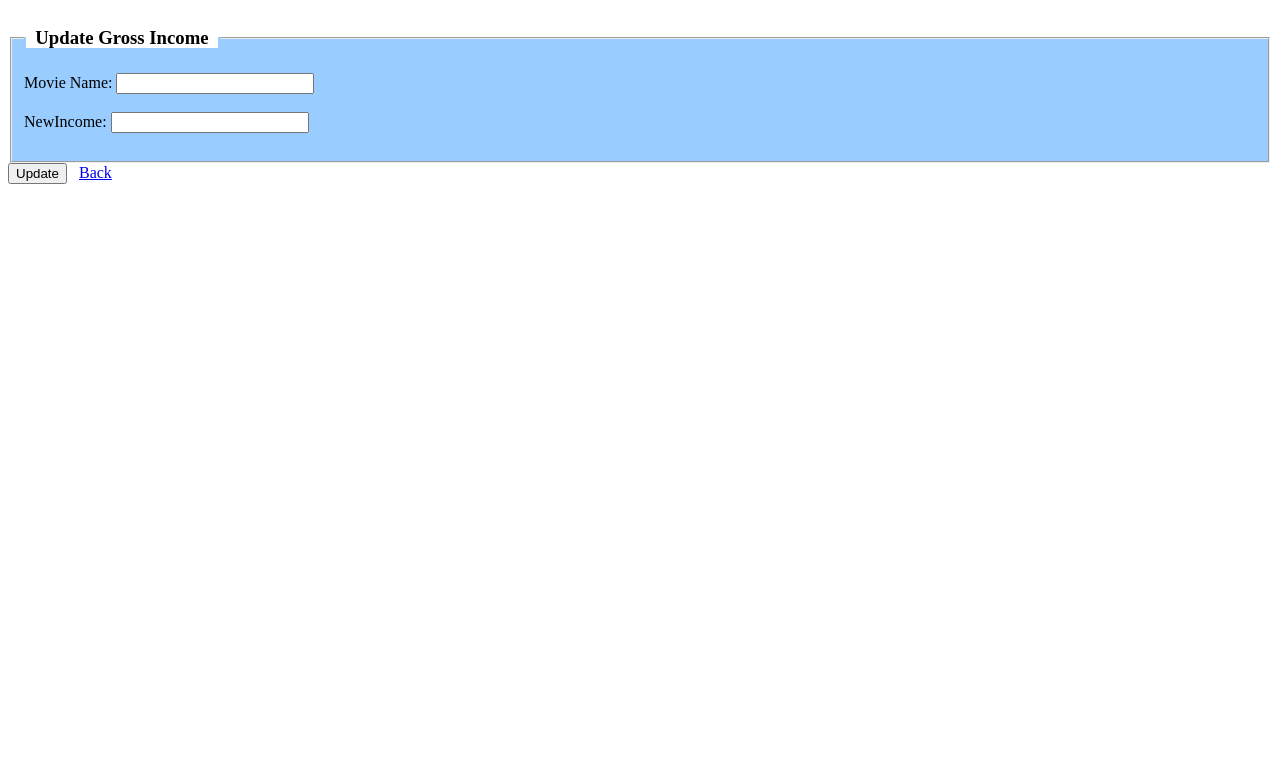
After one commit to jjherman94/myDatabase, a PHP site: page /updateGrossIncome.html in a window 1280 px wide. The commit adds this page. Shown: the top 783 px of the page. Run offline with PHP 8.4, Linux system fonts and the light colour scheme.

Commit message:
Added update gross income and add header

```diff
--- a/MoviesPerCountry.php
+++ b/MoviesPerCountry.php
@@ -1,3 +1,6 @@
+<!-- Group 10
+     Joshua Herman
+     Douglas Steiert-->
 <?php
 
 $con = mysql_connect("localhost","root","");
--- a/OrderActors.php
+++ b/OrderActors.php
@@ -1,3 +1,6 @@
+<!-- Group 10
+     Joshua Herman
+     Douglas Steiert-->
 <?php
 
 $con = mysql_connect("localhost","root","");
--- a/SumMovies.php
+++ b/SumMovies.php
@@ -1,3 +1,6 @@
+<!-- Group 10
+     Joshua Herman
+     Douglas Steiert-->
 <?php
 
 $con = mysql_connect("localhost","root","");
--- a/SumSeries.php
+++ b/SumSeries.php
@@ -1,3 +1,6 @@
+<!-- Group 10
+     Joshua Herman
+     Douglas Steiert-->
 <?php
 
 $con = mysql_connect("localhost","root","");
--- a/UpdateGrossIncome.php
+++ b/UpdateGrossIncome.php
@@ -1,3 +1,6 @@
+<!-- Group 10
+     Joshua Herman
+     Douglas Steiert-->
 <?php
 
 $con = mysql_connect("localhost","root","");
--- /dev/null
+++ b/updateGrossIncome.html
@@ -0,0 +1,39 @@
+<!-- Group 10
+     Joshua Herman
+     Douglas Steiert-->
+<title>Update Gross Income</title>
+<meta http-equiv="Content-Type" content="text/html; charset=utf-8" />
+<style type="text/css">
+.style1 {
+	background-color: #99CCFF;
+}
+.style2 {
+	background-color: #FFFFFF;
+}
+</style>
+</head>
+<body>
+
+<form method="post" name="form">
+<fieldset class="style1"><legend><h3><span class="style2">&nbsp; Update Gross Income &nbsp;
+</span></h3>
+</legend>
+Movie Name:
+<input type="text" size="10" maxlength="50" name="Title" style="width: 198px"> <br> <br />
+NewIncome:
+<input type="text" size="10" maxlength="20" name="NewIncome" style="width: 198px"> <br> <br />
+
+
+</fieldset>
+<button type="submit" value="insert" onclick="form.action='UpdateGrossIncome.php';">Update</button> &nbsp;
+<a href="Home.html"> Back</a>
+
+
+
+</form>
+
+
+</body></html>
+
+
+</HTML>
```
Also changed, not shown: Home.html (+9 -3 lines).
